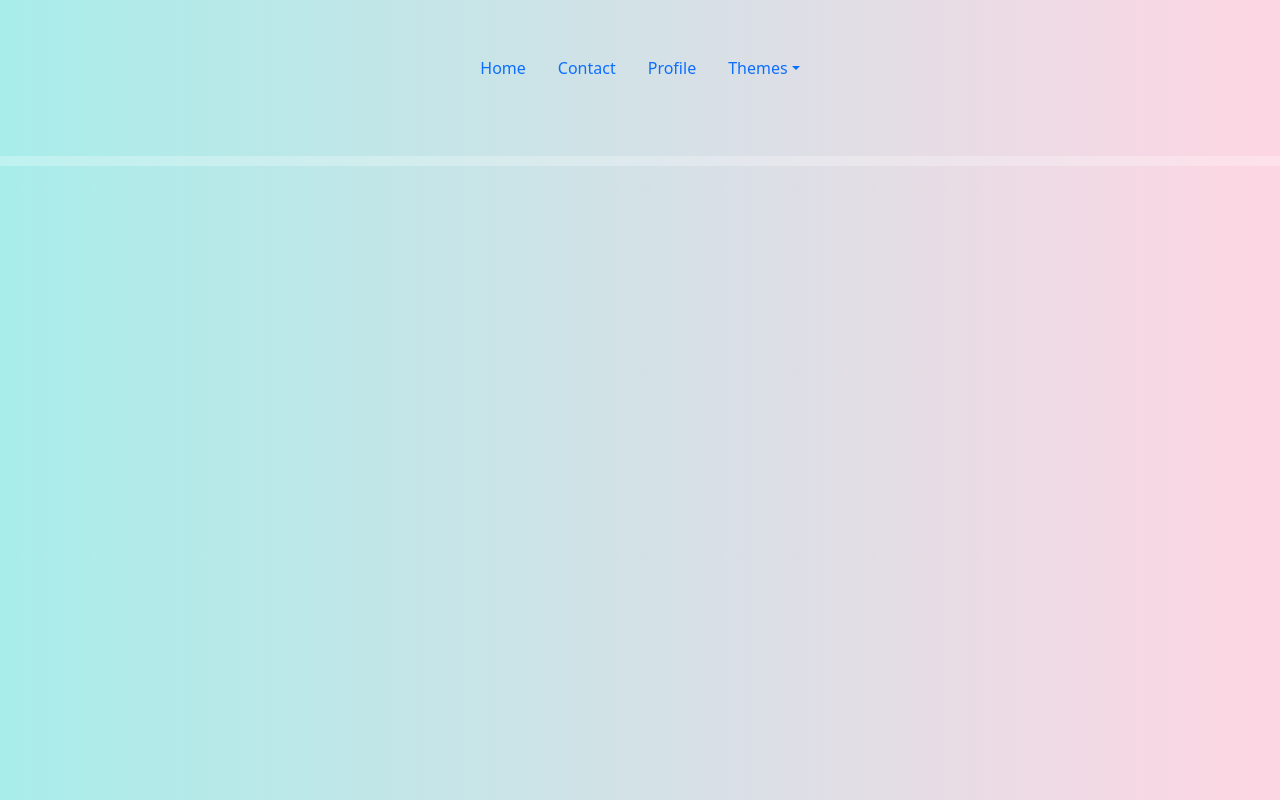
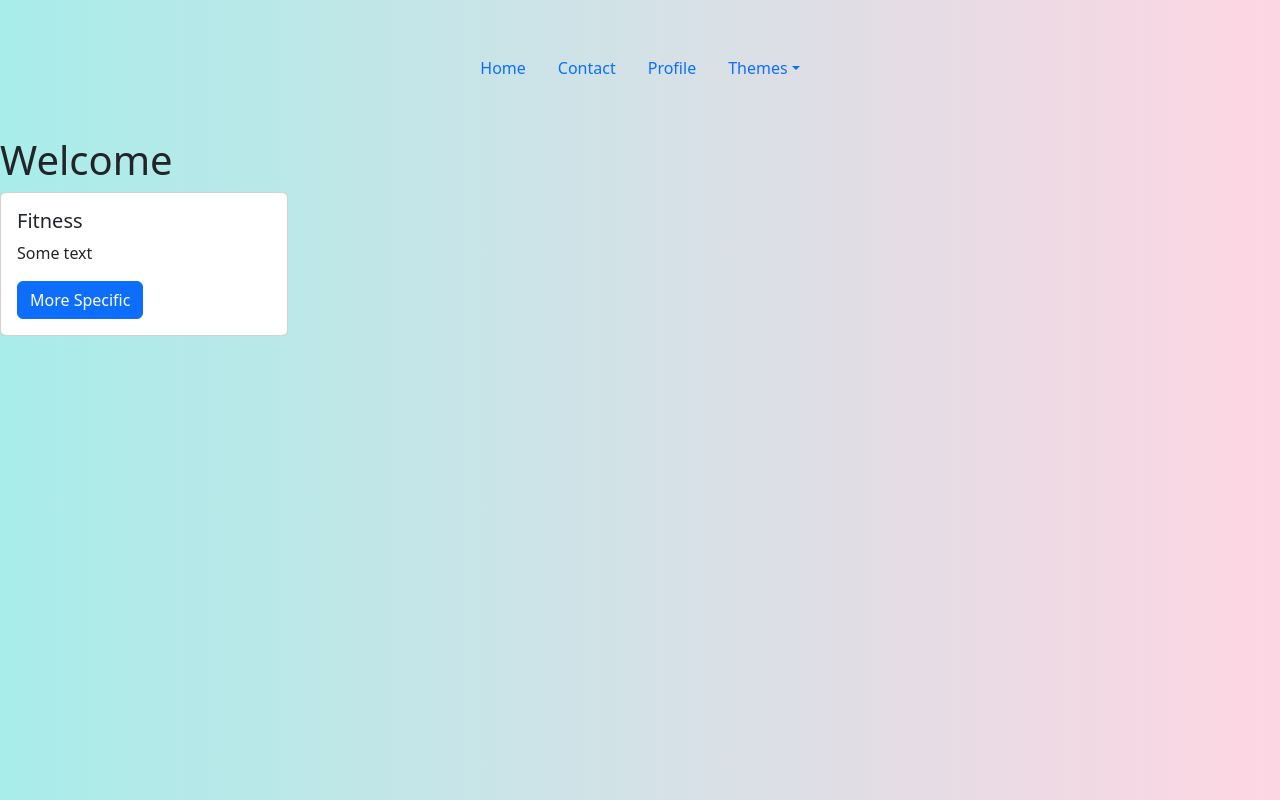
Before and after one commit to ThisNerd1/From-Me, a React (Vite) app in the folder Frontend/from-me/: page / in a window 1280 px wide. Built offline with nearby package versions, Linux system fonts and the light colour scheme.

Commit message:
Funky, but works

```diff
--- a/Frontend/from-me/package.json
+++ b/Frontend/from-me/package.json
@@ -12,6 +12,7 @@
   "dependencies": {
     "@rolldown/binding-win32-x64-msvc": "^1.1.5",
     "bootstrap": "^5.3.8",
+    "browser-router": "^0.2.0",
     "react": "^19.2.7",
     "react-bootstrap": "^2.10.10",
     "react-dom": "^19.2.7",
--- a/Frontend/from-me/src/App.css
+++ b/Frontend/from-me/src/App.css
@@ -1,12 +1,5 @@
 body{
   background: linear-gradient(to right, #a8edea, #fed6e3);
-}
-
-#white-line {
-    border: none;
-    background-color: white;
-    height: 10px;
-    margin: 20px 0;
 }
 
 .bg-apple{
--- a/Frontend/from-me/src/App.jsx
+++ b/Frontend/from-me/src/App.jsx
@@ -1,20 +1,27 @@
+import { useState } from "react";
+import { BrowserRouter, Routes, Route } from 'react-router-dom';
 import Navbar from './Components/Navbar';
+import Category from './Components/Category';
+import SubCategory from './Components/SubCategory';
+import Home from './Components/Home';
 import './App.css'
 
 function App() {
   return (
     <>
-      <Navbar />
-      <hr id='white-line'/>
+    <BrowserRouter>
+      <Routes>
+        <Route path="/" element={<Home />} />
+        <Route path="/Category" element={<Category />} />
+        <Route path="//Subcategory" element={<SubCategory />} />
+      </Routes>
+    </BrowserRouter>
     </>
   )
 }
 
 export default App
-// #A8E4A0 green apple
-// #4f86f7 blueberry
-// #F6E199 lemon
-// #F3A76B apricot
+
 
 
 //cd frontend
--- a/Frontend/from-me/src/Components/Category.jsx
+++ b/Frontend/from-me/src/Components/Category.jsx
@@ -1,11 +1,26 @@
 import { useState } from "react";
 import { Link } from "react-router-dom";
-
+import Button from 'react-bootstrap/Button';
+import Card from 'react-bootstrap/Card';
+import Col from 'react-bootstrap/Col';
+import Row from 'react-bootstrap/Row';
+import { useNavigate } from "react-router";
 
 function Category() {
-  return(
-    <div></div>
-  );
+  let navigate = useNavigate();
+  return (
+    <>
+     <Card style={{ width: '18rem' }}>
+      <Card.Body>
+        <Card.Title>Fitness</Card.Title>
+        <Card.Text>
+          Some text
+        </Card.Text>
+        <Button onClick={() => navigate("/Subcategory")} variant="primary">More Specific</Button>
+      </Card.Body>
+    </Card>
+    </>
+  )
 }
 
 export default Category;
--- /dev/null
+++ b/Frontend/from-me/src/Components/Home.jsx
@@ -0,0 +1,22 @@
+import Navbar from './Navbar';
+import { useState } from "react";
+import Category from './Category';
+
+
+function Home() {
+    const [currentColor, setCurrentColor] = useState('transparent');
+  return (
+    <>
+     <div className={`${currentColor} min-vh-100`}>
+    <Navbar
+      currentColor={currentColor}
+      changeColor={setCurrentColor}
+    />
+    <h1>Welcome</h1>
+    <Category />
+  </div>
+    </>
+  )
+}
+
+export default Home;
--- a/Frontend/from-me/src/Components/Navbar.jsx
+++ b/Frontend/from-me/src/Components/Navbar.jsx
@@ -1,48 +1,44 @@
 import { useState } from "react";
 import Nav from "react-bootstrap/Nav";
 import NavDropdown from 'react-bootstrap/NavDropdown';
+import App from "../App";
 
 
-function Navbar() {
-  const [currentColor, setCurrentColor] = useState('bg-transparent');
-  function handleSelect(eventKey){
-    if(`${eventKey}` == "1"){
-      //change the color here
-      setCurrentColor('bg-apple');
-    }
-    if(`${eventKey}` == "2"){
-      //change the color here
-      setCurrentColor('bg-blueberry');
-    }
-    if(`${eventKey}` == "3"){
-      //change the color here
-      setCurrentColor('bg-lemon');
-    }
-    if(`${eventKey}` == "4"){
-      //change the color here
-      setCurrentColor('bg-apricot');
-    }
-    if(`${eventKey}` == "5"){
-      //change the color here
-      setCurrentColor('bg-black');
-    }
+function Navbar({changeColor}) {
+  function handleSelect(eventKey) {
+  switch (eventKey) {
+    case "1":
+      changeColor("bg-apple");
+      break;
+    case "2":
+      changeColor("bg-blueberry");
+      break;
+    case "3":
+      changeColor("bg-lemon");
+      break;
+    case "4":
+      changeColor("bg-apricot");
+      break;
+    case "5":
+      changeColor("bg-black");
+      break;
   }
-  //console.log(handleSelect);
+}
   return (
-    <div className={`p-5 transition-all ${currentColor}`}>
+    <div className={`p-5 transition-all`}>
     <Nav activeKey="0" onSelect={handleSelect} className="justify-content-center">
       <Nav.Item>
-        <Nav.Link eventKey="homepage" href="#/home">
+        <Nav.Link eventKey="homepage" href="/">
           Home
         </Nav.Link>
       </Nav.Item>
       <Nav.Item>
-        <Nav.Link eventKey="contact page" title="#/contact">
+        <Nav.Link eventKey="contact page" title="/contact">
           Contact
         </Nav.Link>
       </Nav.Item>
       <Nav.Item>
-        <Nav.Link eventKey="profile page" title="#/profile">
+        <Nav.Link eventKey="profile page" title="/profile">
           Profile
         </Nav.Link>
       </Nav.Item>
--- /dev/null
+++ b/Frontend/from-me/src/Components/SubCategory.jsx
@@ -0,0 +1,26 @@
+import { useState } from "react";
+import { Link } from "react-router-dom";
+import Button from 'react-bootstrap/Button';
+import Card from 'react-bootstrap/Card';
+import Navbar from './Navbar';
+import { useNavigate } from "react-router";
+
+
+function SubCategory() {
+  const [currentColor, setCurrentColor] = useState('transparent');
+  let navigate = useNavigate();
+  return (
+    <>
+     <div className={`${currentColor} min-vh-100`}>
+    <Navbar
+      currentColor={currentColor}
+      changeColor={setCurrentColor}
+    />
+    <h2>Sub-categories</h2>
+    <Button onClick={() => navigate("/")} variant="primary">Back</Button>
+  </div>
+    </>
+  )
+};
+
+export default SubCategory;
```
Also changed, not shown: 1 other file (tests, documents, lock files or other folders).
